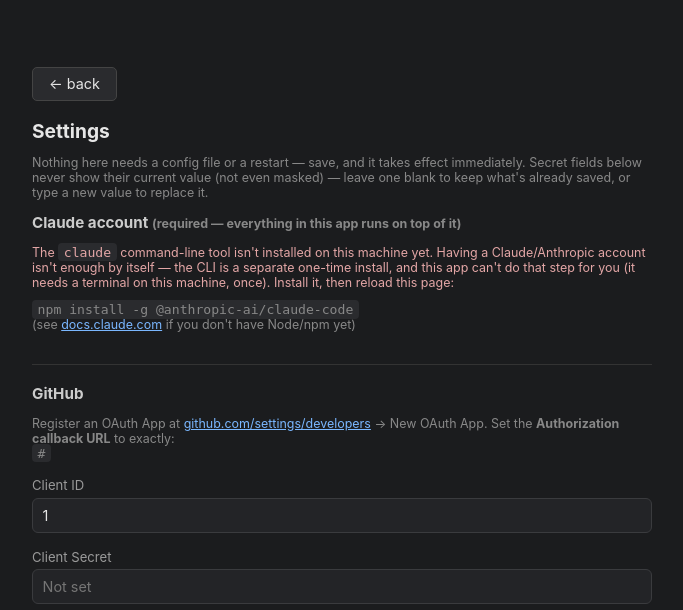
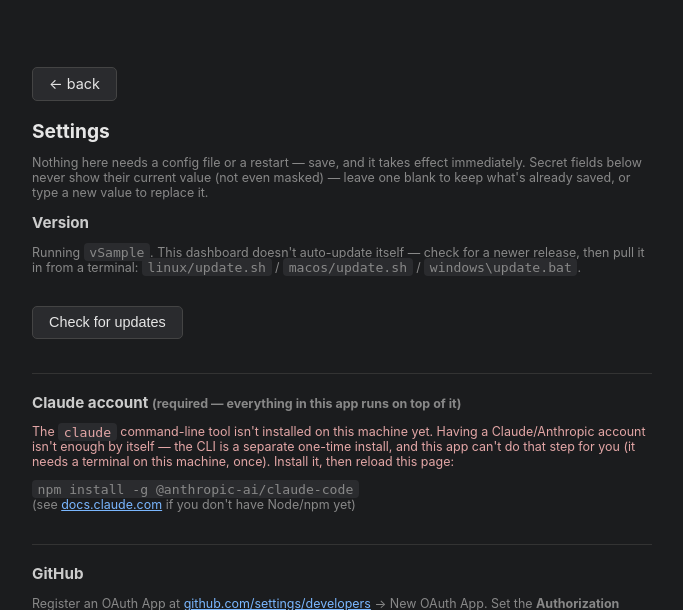
Before and after one commit to bburge14/cadre, a Flask app: template templates/settings.html in a window 1280 px wide. Shown: the top 610 px of the page, without its empty margins (298-981 px from the left). Run offline with Flask 3, Linux system fonts and the light colour scheme; the template is opened without the code that fills it: most values are stand-ins (such as "Sample title", 1, 10 or a date in 2020).

Commit message:
Add an update feature, and drop private-repo cloning instructions now that it's public
Settings shows the running version (new VERSION file) and a "Check for
updates" button that asks GitHub's public releases API whether a newer
release exists -- check-only, links to it, never applies anything itself.

linux/update.sh, macos/update.sh, windows/update.bat actually pull and
apply an update: git pull + reinstall requirements.txt, then restart the
dashboard only if this checkout owns a registered service/task (same
WorkingDirectory-match safety check as the uninstall scripts) -- the
session daemon is deliberately left alone, since restarting it ends live
Claude Code sessions.

Also simplified SETUP.md's clone instructions now that the repo is
public -- no more "if private, set up GitHub access first" caveat, and
the placeholder clone URLs are now the real repo URL.

Co-Authored-By: Claude Sonnet 5 <noreply@anthropic.com>
Claude-Session: https://claude.ai/code/session_01M6akbAwzEF5wHDb6eyaaJ9

```diff
--- a/app.py
+++ b/app.py
@@ -7,6 +7,7 @@ import subprocess
 from datetime import timedelta
 from pathlib import Path
 
+import requests
 from flask import Flask, flash, redirect, render_template, request, session, url_for
 
 import agents_store
@@ -597,6 +598,15 @@ SECRET_SETTINGS = {
     "gemini_api_key", "codex_api_key", "kimi_api_key",
 }
 
+GITHUB_REPO = "bburge14/brads-agent-stack-creator"
+
+
+def _read_version() -> str:
+    try:
+        return (config.BASE_DIR / "VERSION").read_text().strip()
+    except FileNotFoundError:
+        return "unknown"
+
 
 @app.get("/settings")
 @require_auth
@@ -618,7 +628,32 @@ def settings_form():
         claude_installed=providers.binary_found("claude"),
         claude_logged_in=providers.claude_logged_in(),
         provider_binaries={p.id: providers.binary_found(p.id) for p in providers.list_providers()},
+        current_version=_read_version(),
+        github_repo_url=f"https://github.com/{GITHUB_REPO}",
     )
+
+
+@app.get("/settings/check-update")
+@require_auth
+def check_update():
+    current = _read_version()
+    try:
+        resp = requests.get(
+            f"https://api.github.com/repos/{GITHUB_REPO}/releases/latest",
+            headers={"Accept": "application/vnd.github+json"},
+            timeout=5,
+        )
+        resp.raise_for_status()
+        latest = resp.json().get("tag_name", "").lstrip("v")
+    except (requests.RequestException, ValueError) as exc:
+        return {"ok": False, "error": str(exc), "current": current}
+    return {
+        "ok": True,
+        "current": current,
+        "latest": latest,
+        "up_to_date": latest == current,
+        "release_url": f"https://github.com/{GITHUB_REPO}/releases/tag/v{latest}",
+    }
 
 
 @app.post("/settings")
--- a/templates/settings.html
+++ b/templates/settings.html
@@ -30,7 +30,17 @@
     {% endfor %}
   {% endwith %}
 
-  <h2 style="margin-top:0; border-top:none; padding-top:0;">Claude account <span class="hint">(required — everything in this app runs on top of it)</span></h2>
+  <h2 style="margin-top:0; border-top:none; padding-top:0;">Version</h2>
+  <p class="hint">
+    Running <code>v{{ current_version }}</code>. This dashboard doesn't
+    auto-update itself — check for a newer release, then pull it in from a
+    terminal: <code>linux/update.sh</code> / <code>macos/update.sh</code> /
+    <code>windows\update.bat</code>.
+  </p>
+  <button class="btn" type="button" id="check-update-btn" onclick="checkForUpdate()">Check for updates</button>
+  <div id="update-status" class="hint" style="margin-top:0.5rem;"></div>
+
+  <h2>Claude account <span class="hint">(required — everything in this app runs on top of it)</span></h2>
   {% if not claude_installed %}
     <p class="hint" style="color:#e3a6a6;">
       The <code>claude</code> command-line tool isn't installed on this
@@ -109,5 +119,28 @@
 
     <button class="btn btn-primary" type="submit">Save</button>
   </form>
+
+<script>
+async function checkForUpdate() {
+  const btn = document.getElementById('check-update-btn');
+  const status = document.getElementById('update-status');
+  btn.disabled = true;
+  status.textContent = 'Checking...';
+  try {
+    const res = await fetch("{{ url_for('check_update') }}");
+    const data = await res.json();
+    if (!data.ok) {
+      status.textContent = "Couldn't check for updates: " + (data.error || 'unknown error');
+    } else if (data.up_to_date) {
+      status.textContent = "You're on the latest release (v" + data.current + ").";
+    } else {
+      status.innerHTML = 'A newer release is available: <a href="' + data.release_url + '" target="_blank">v' + data.latest + '</a> (running v' + data.current + ').';
+    }
+  } catch (e) {
+    status.textContent = "Couldn't check for updates: " + e;
+  }
+  btn.disabled = false;
+}
+</script>
 </body>
 </html>
```
Also changed, not shown: SETUP.md (+36 -11 lines), README.md, 6 other files.
